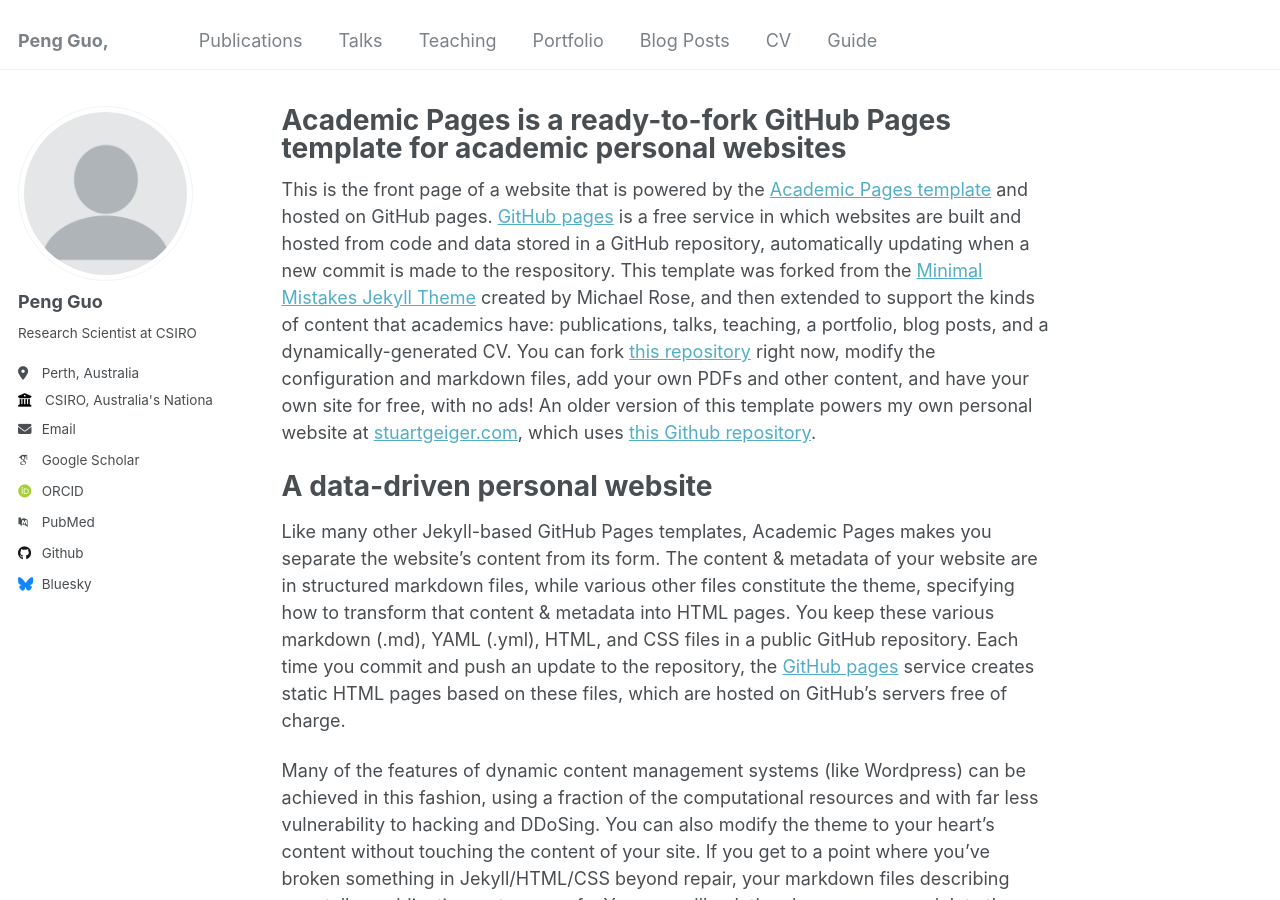
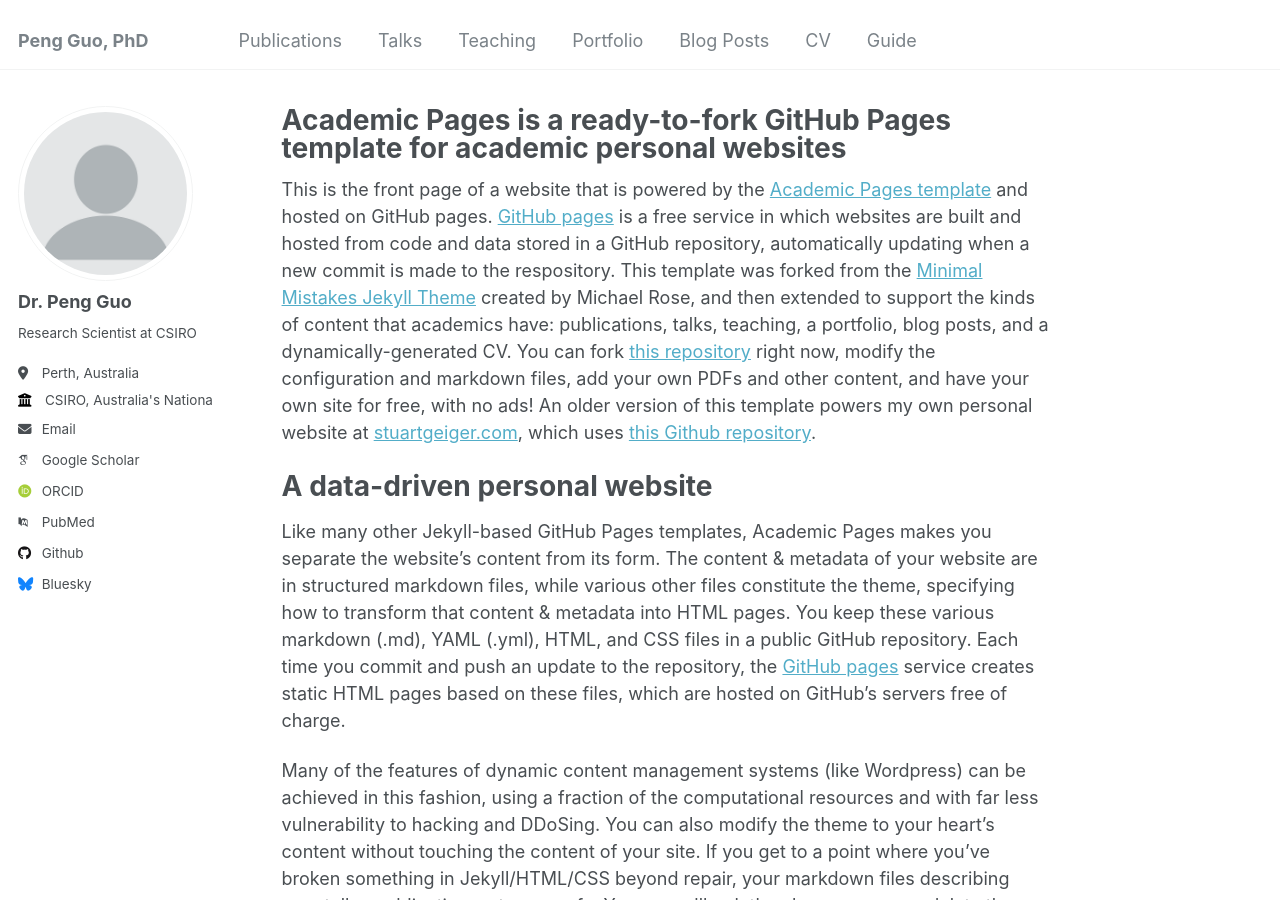
Before and after one commit to pengguo-seismo/pengguo-seismo.github.io, a Jekyll site: the page built from _pages/about.md, in a window 1280 px wide and 900 px high. Built offline with Jekyll 4.4.1, drawn with Linux system fonts in a browser that asks for light colours; some web fonts are replaced.

Commit message:
Update _config.yml

```diff
--- a/_config.yml
+++ b/_config.yml
@@ -8,7 +8,7 @@
 
 # Basic Site Settings
 locale                   : "en-US"
-title                    : "Peng Guo,"
+title                    : "Peng Guo, PhD"
 title_separator          : "-"
 name                     : &name "Dr. Peng Guo"
 description              : &description "personal description"
@@ -22,7 +22,7 @@ repository               : "pengguo-seismo.github.io"
 author:
   # Biographic information
   avatar           : "profile.png"
-  name             : "Peng Guo"
+  name             : "Dr. Peng Guo"
   pronouns         : # example: "she/her"
   bio              : "Research Scientist at CSIRO"
   location         : "Perth, Australia"
@@ -32,9 +32,9 @@ author:
 
   # Academic websites
   arxiv            : # URL - Update with the correct link to your profile
-  googlescholar    : "https://scholar.google.com/citations?user=PS_CX0AAAAAJ"
+  googlescholar    : "https://scholar.google.com/citations?user=3XkfZboAAAAJ&hl=en#"
   impactstory      : # URL
-  orcid            : "http://orcid.org/yourorcidurl"
+  orcid            : "https://orcid.org/0000-0003-1248-5650"
   semantic         : # URL
   pubmed           : "https://www.ncbi.nlm.nih.gov/pubmed/?term=john+snow"
   researchgate     : # URL
```
